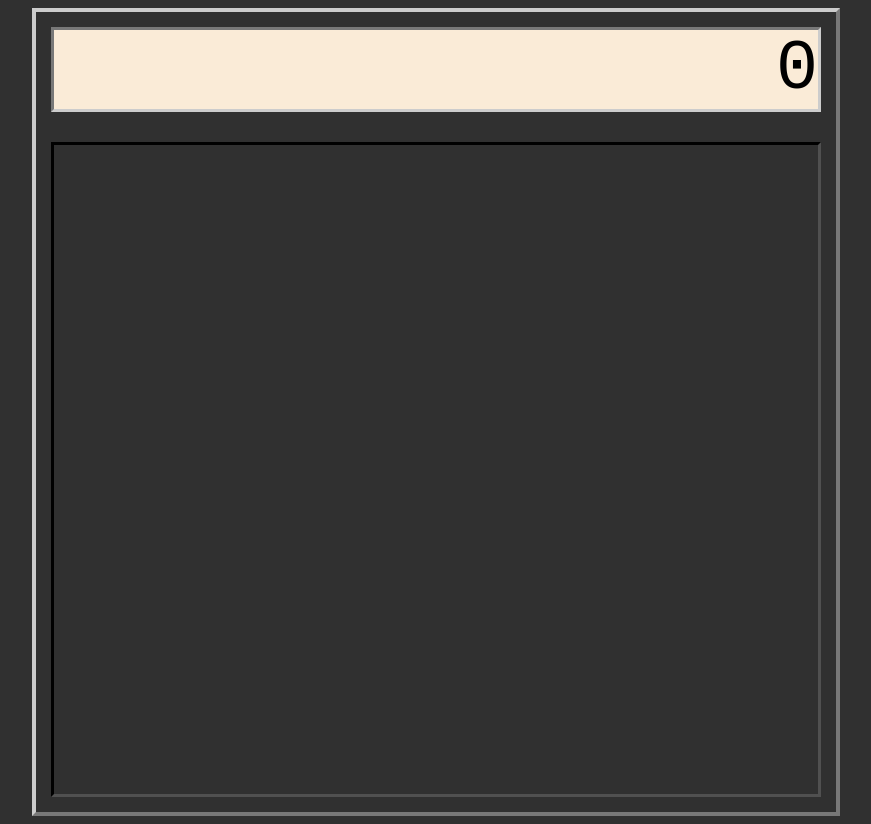
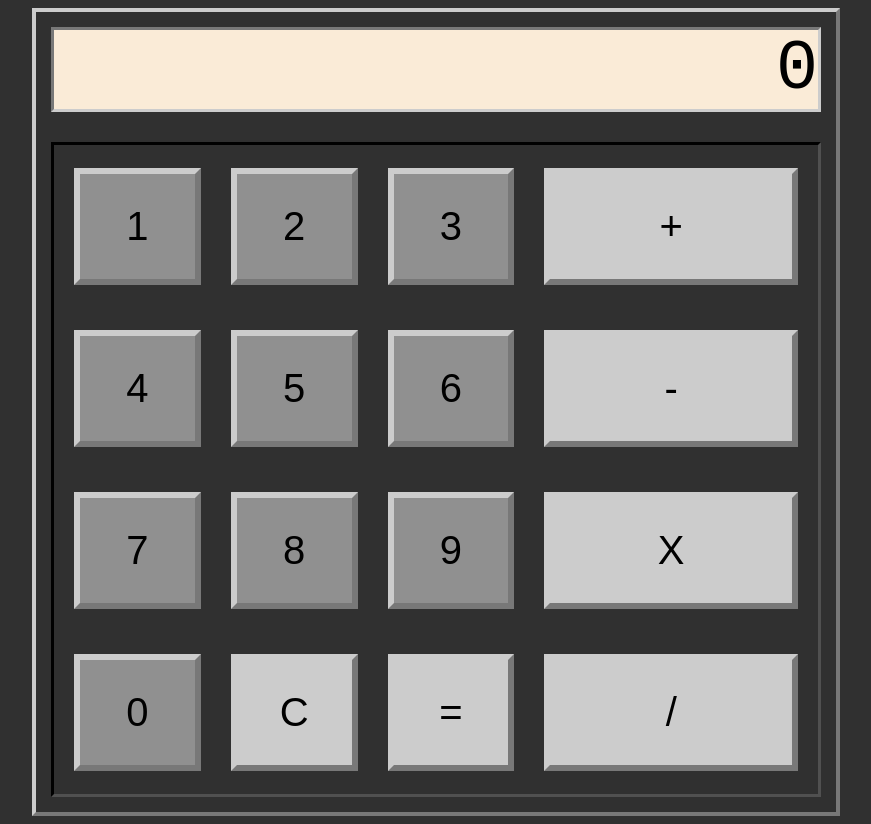
Before and after one commit to BobbyDaFish/odin-calculator, a plain HTML site: page index.html in a window 1280 px wide. Shown: the whole page, without its empty margins (204-1075 px from the left). Drawn offline with Linux system fonts and the light colour scheme.

Commit message:
Reorganize and stlye all buttons

```diff
--- a/css/style.css
+++ b/css/style.css
@@ -5,21 +5,33 @@ body{
     align-items: center;
 }
 button{
+    background-color: #909090;
     width: 100%;
     height: 100%;
+    font-size: 40px;
+    border: 6px outset #cccccc;
 }
 .btn-row{
     flex: 1;
     display: flex;
     margin: 5px;
+    align-items: center;
 }
 .square-btn{
     flex: 1;
     justify-content: space-between;
+    margin: 15px;
+    width: 116px;
+    height: 117px;
 }
 .rect-btn{
     flex: 2;
     justify-content: space-around;
+    margin: 15px;
+    height: 117px;
+}
+.operator{
+    background-color: #cccccc;
 }
 #calc-cont{
     flex 1;
@@ -46,3 +58,9 @@ button{
     border: 3px inset #505050;
     margin:15px;
 }
+#clr-btn{
+    background-color: #cccccc;
+}
+#calculate{
+    background-color: #cccccc;
+}
--- a/index.html
+++ b/index.html
@@ -13,44 +13,58 @@
         <div id="btn-pad">
             <div class="btn-row">
                 <div class="square-btn">
+                    <button class="num-btn">1</button>
                 </div>
                 <div class="square-btn">
+                    <button class="num-btn">2</button>
                 </div>
                 <div class="square-btn">
+                    <button class="num-btn">3</button>
                 </div>
                 <div class="rect-btn">
+                    <button class="operator">+</button>
                 </div>
             </div>
             <div class="btn-row">
                 <div class="square-btn">
+                    <button class="num-btn">4</button>
                 </div>
                 <div class="square-btn">
+                    <button class="num-btn">5</button>
                 </div>
                 <div class="square-btn">
+                    <button class="num-btn">6</button>
                 </div>
                 <div class="rect-btn">
+                    <button class="operator">-</button>
                 </div>
             </div>
             <div class="btn-row">
                 <div class="square-btn">
+                    <button class="num-btn">7</button>
                 </div>
                 <div class="square-btn">
+                    <button class="num-btn">8</button>
                 </div>
                 <div class="square-btn">
+                    <button class="num-btn">9</button>
                 </div>
-                <div class="square-btn">
-                </div>
-                <div class="square-btn">
+                <div class="rect-btn">
+                    <button class="operator">X</button>
                 </div>
             </div>
             <div class="btn-row">
-                <div class="rect-btn">
+                <div class="square-btn">
+                    <button class="num-btn">0</button>
                 </div>
                 <div class="square-btn">
+                    <button id="clr-btn">C</button>
                 </div>
                 <div class="square-btn">
+                    <button id="calculate">=</button>
                 </div>
-                <div class="square-btn">
+                <div class="rect-btn">
+                    <button class="operator">/</button>
                 </div>
             </div>
         </div>
```
